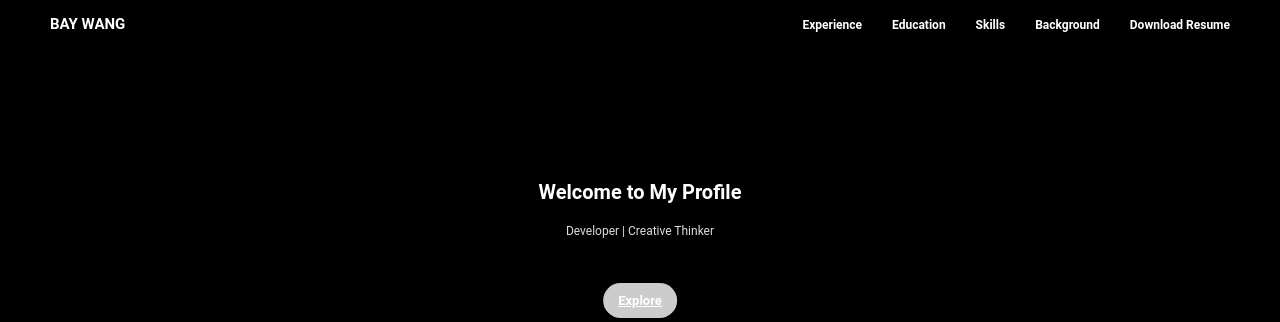
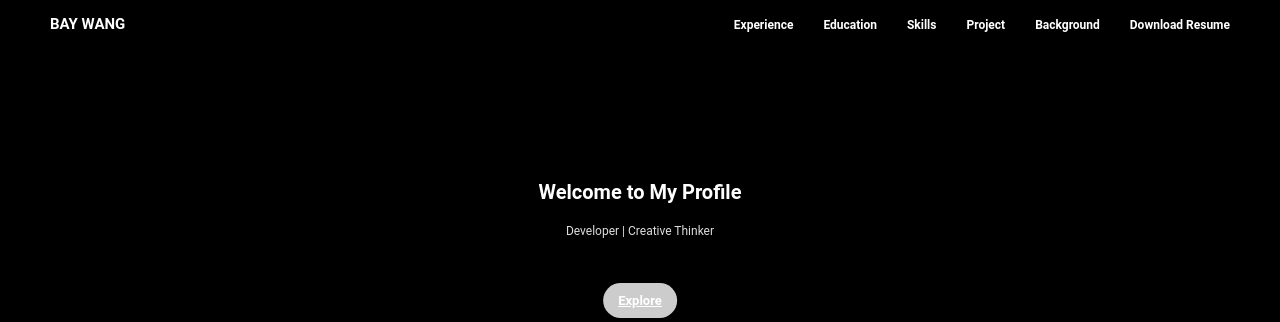
Before and after one commit to bayen0102/mywebsite, a Flask app: page / in a window 1280 px wide. Shown: the top 322 px of the page. Run offline with Flask 3, Linux system fonts and the light colour scheme.

Commit message:
Update index.html

```diff
--- a/templates/index.html
+++ b/templates/index.html
@@ -16,6 +16,7 @@
                 <li><a href="{{ url_for('experience') }}">Experience</a></li>
                 <li><a href="{{ url_for('education') }}">Education</a></li>
                 <li><a href="{{ url_for('skills') }}">Skills</a></li>
+                <li><a href="{{ url_for('skills') }}">Project</a></li>
                 <li><a href="{{ url_for('background') }}">Background</a></li>
                 <li><a href="{{ url_for('resume') }}">Download Resume</a></li>
             </ul>
```
